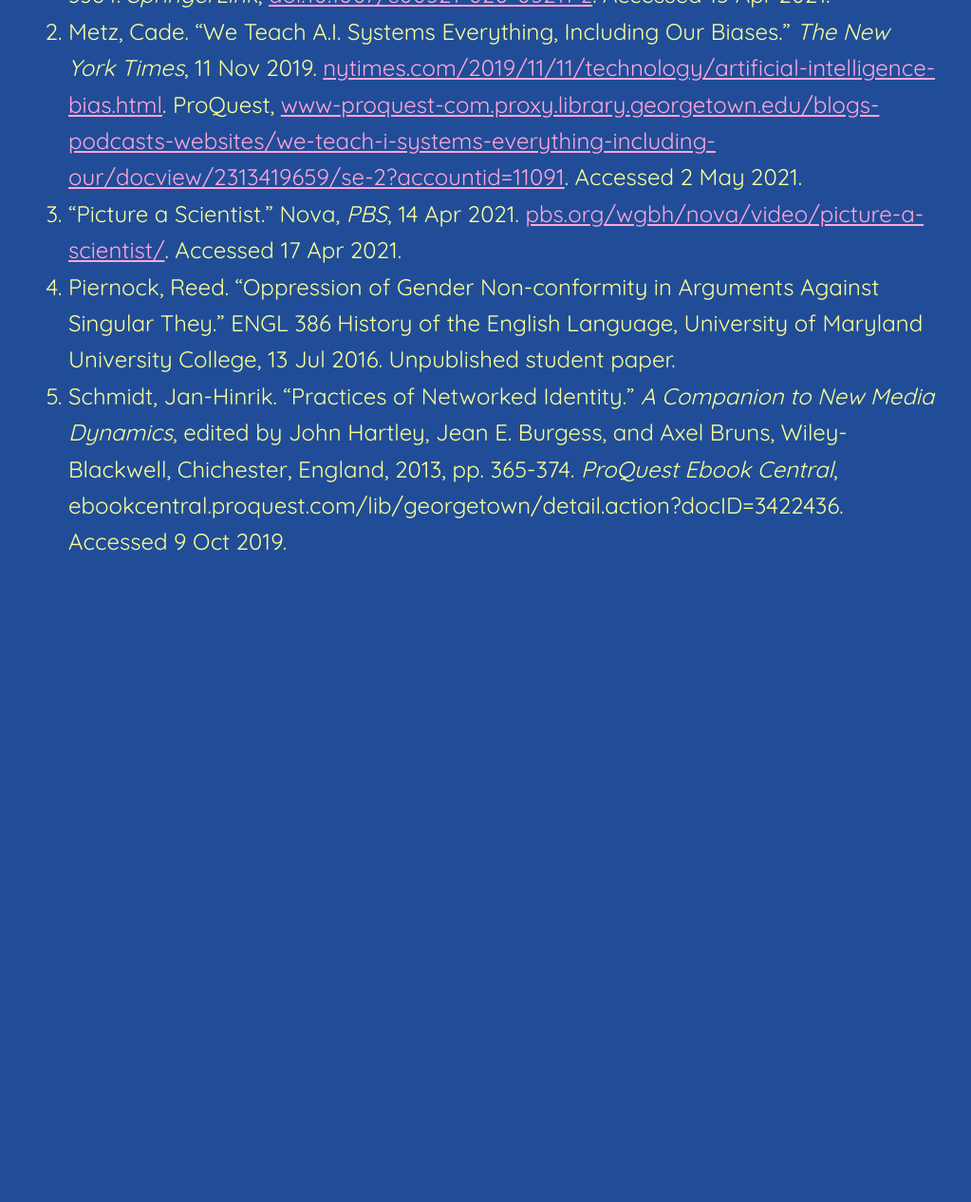
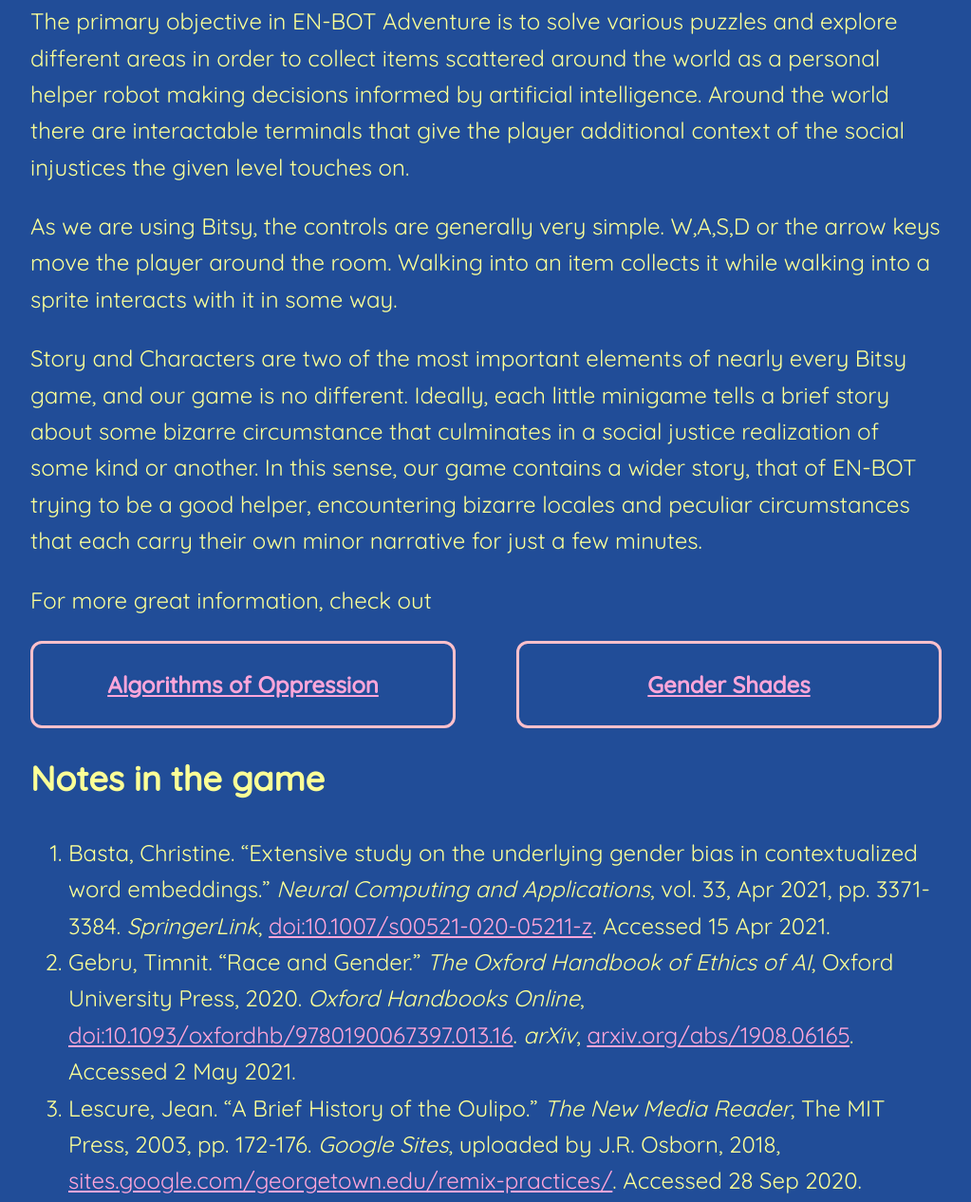
Before and after one commit to poph55/EN-BOT-Adventure, a website: page index.html in a window 1280 px wide. Shown: the part 1144-2410 px from the top of the page at 95% size, without its empty margins (128-1151 px from the left). Before the commit the page ends 1774 px from the top, so only its background shows below. Drawn offline with Linux system fonts and the light colour scheme.

Commit message:
add intro/info for game

```diff
--- a/index.html
+++ b/index.html
@@ -19,17 +19,28 @@
     </main>
 
     <section>
-      <p>Here is information about our game.</p>
+      <p>EN-BOT Adventure is a pixel art, overhead perspective puzzle game highlighting issues in algorithmic technologies with regard to gender and racial bias. It is programmed in Bitsy, a web-based game engine for creating small games using 8-by-8 tiles and a limited color palette; following Oulipoian concepts (Lescure), the game engine is simple, as the constraints allow for greater creativity and flexibility in order to motivate the best possible potential literature, or in this case, video game.</p>
+      <p>The primary objective in EN-BOT Adventure is to solve various puzzles and explore different areas in order to collect items scattered around the world as a personal helper robot making decisions informed by artificial intelligence. Around the world there are interactable terminals that give the player additional context of the social injustices the given level touches on.</p>
+      <p>As we are using Bitsy, the controls are generally very simple. W,A,S,D or the arrow keys move the player around the room. Walking into an item collects it while walking into a sprite interacts with it in some way.</p>
+      <p>	Story and Characters are two of the most important elements of nearly every Bitsy game, and our game is no different. Ideally, each little minigame tells a brief story about some bizarre circumstance that culminates in a social justice realization of some kind or another. In this sense, our game contains a wider story, that of EN-BOT trying to be a good helper, encountering bizarre locales and peculiar circumstances that each carry their own minor narrative for just a few minutes.</p>
+
+      <p>For more great information, check out</p>
+      <ul class="external-links">
+        <li><a href="http://algorithmsofoppression.com/">Algorithms of Oppression</a></li>
+        <li><a href="https://www.media.mit.edu/projects/gender-shades/overview/">Gender Shades</a></li>
+      </ul>
     </section>
 
     <footer>
       <h2>Notes in the game</h2>
       <ol>
         <li>Basta, Christine. “Extensive study on the underlying gender bias in contextualized word embeddings.” <i>Neural Computing and Applications</i>, vol. 33, Apr 2021, pp. 3371-3384. <i>SpringerLink</i>, <a href="https://doi.org/10.1007/s00521-020-05211-z">doi:10.1007/s00521-020-05211-z</a>. Accessed 15 Apr 2021.</li>
+        <li>Gebru, Timnit. “Race and Gender.” <i>The Oxford Handbook of Ethics of AI</i>, Oxford University Press, 2020. <i>Oxford Handbooks Online</i>, <a href="https://10.1093/oxfordhb/9780190067397.013.16">doi:10.1093/oxfordhb/9780190067397.013.16</a>. <i>arXiv</i>, <a href="https://arxiv.org/abs/1908.06165">arxiv.org/abs/1908.06165</a>. Accessed 2 May 2021.</li>
+        <li>Lescure, Jean. “A Brief History of the Oulipo.” <i>The New Media Reader</i>, The MIT Press, 2003, pp. 172-176. <i>Google Sites</i>, uploaded by J.R. Osborn, 2018, <a href="https://sites.google.com/georgetown.edu/remix-practices/">sites.google.com/georgetown.edu/remix-practices/</a>. Accessed 28 Sep 2020.</li>
         <li>Metz, Cade. “We Teach A.I. Systems Everything, Including Our Biases.” <i>The New York Times</i>,  11 Nov 2019. <a href="https://nytimes.com/2019/11/11/technology/artificial-intelligence-bias.html">nytimes.com/2019/11/11/technology/artificial-intelligence-bias.html</a>. ProQuest, <a href="https://www-proquest-com.proxy.library.georgetown.edu/blogs-podcasts-websites/we-teach-i-systems-everything-including-our/docview/2313419659/se-2?accountid=11091">www-proquest-com.proxy.library.georgetown.edu/blogs-podcasts-websites/we-teach-i-systems-everything-including-our/docview/2313419659/se-2?accountid=11091</a>. Accessed 2 May 2021.</li>
         <li>“Picture a Scientist.” Nova, <i>PBS</i>, 14 Apr 2021. <a href="https://pbs.org/wgbh/nova/video/picture-a-scientist/">pbs.org/wgbh/nova/video/picture-a-scientist/</a>. Accessed 17 Apr 2021.</li>
         <li>Piernock, Reed. “Oppression of Gender Non-conformity in Arguments Against Singular They.” ENGL 386 History of the English Language, University of Maryland University College, 13 Jul 2016. Unpublished student paper.</li>
-        <li>Schmidt, Jan-Hinrik. “Practices of Networked Identity.” <i>A Companion to New Media Dynamics</i>, edited by John Hartley, Jean E. Burgess, and Axel Bruns, Wiley-Blackwell, Chichester, England, 2013, pp. 365-374. <i>ProQuest Ebook Central</i>, ebookcentral.proquest.com/lib/georgetown/detail.action?docID=3422436. Accessed 9 Oct 2019.
+        <li>Schmidt, Jan-Hinrik. “Practices of Networked Identity.” <i>A Companion to New Media Dynamics</i>, edited by John Hartley, Jean E. Burgess, and Axel Bruns, Wiley-Blackwell, Chichester, England, 2013, pp. 365-374. <i>ProQuest Ebook Central</i>, <a href="https://ebookcentral.proquest.com/lib/georgetown/detail.action?docID=3422436">ebookcentral.proquest.com/lib/georgetown/detail.action?docID=3422436</a>. Accessed 9 Oct 2019.</li>
       </ol>
     </footer>
 
--- a/src/sass/style.scss
+++ b/src/sass/style.scss
@@ -124,3 +124,23 @@
   &:first-child { margin-top: 0; }
   &:last-child { margin-bottom: 0; }
 }
+
+// External Links
+.external-links {
+  list-style: none;
+  display: grid;
+  grid-gap: 5vw;
+  grid-template-columns: 1fr 1fr;
+  align-items: center;
+  justify-items: middle;
+  padding-left: 0;
+
+  a {
+    display: block;
+    padding: 1rem 2rem;
+    border: 0.125rem solid $pink;
+    border-radius: 0.5rem;
+    font-weight: bold;
+    text-align: center;
+  }
+}
```
Also changed, not shown: dist/css/style.css.
